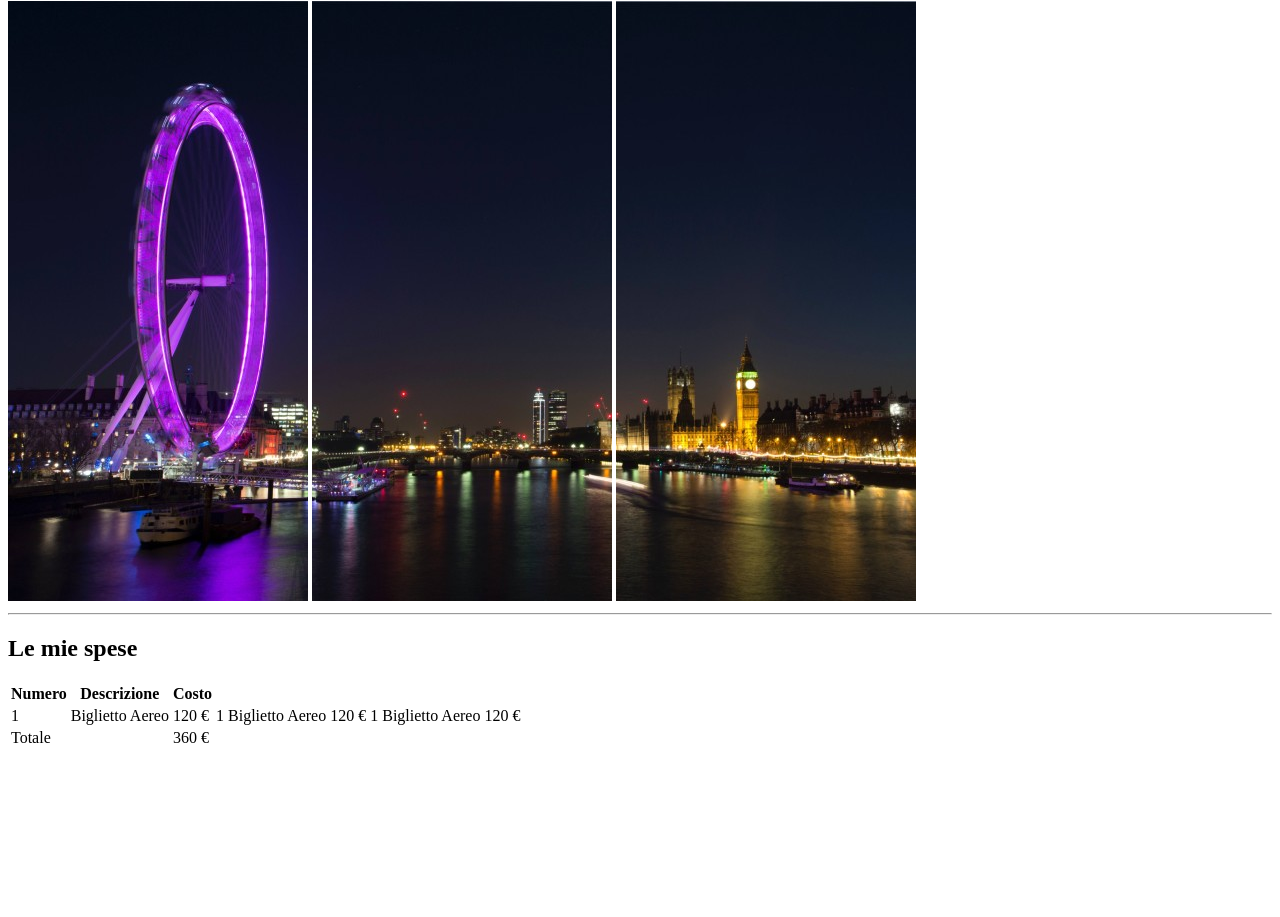
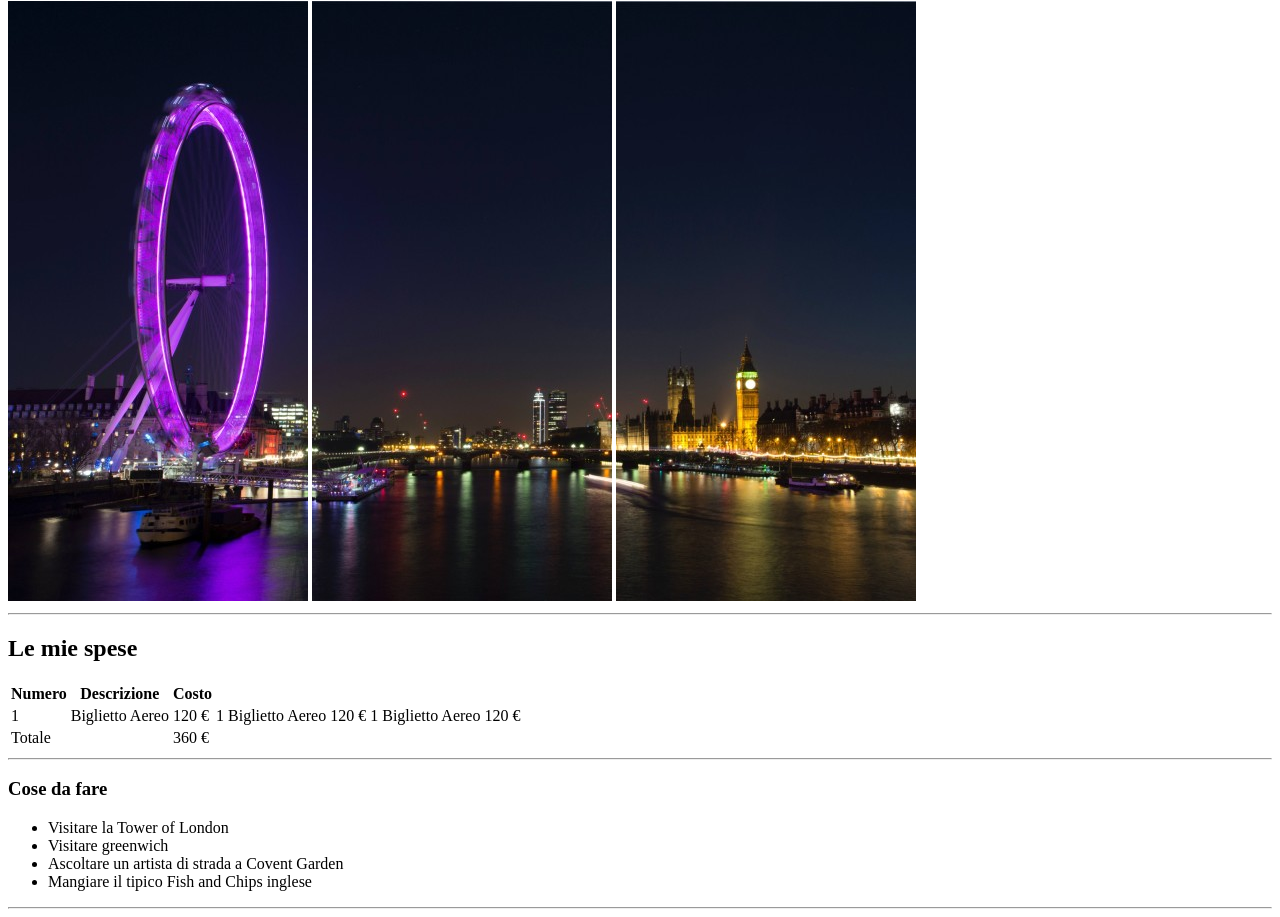
Before and after one commit to LucaMazzola02/html-london-trip, a plain HTML site: page index.html in a window 1280 px wide. Shown: the part 79-996 px from the top of the page. Before the commit the page ends 837 px from the top, so only its background shows below. Drawn offline with Linux system fonts and the light colour scheme.

Commit message:
creation second section of the main

```diff
--- a/index.html
+++ b/index.html
@@ -45,6 +45,17 @@
                 </tr>
             </tfoot>
         </table>
+        <hr>
+        <section>
+            <h3>Cose da fare</h3>
+            <ul>
+                <li>Visitare la Tower of London</li>
+                <li>Visitare greenwich</li>
+                <li>Ascoltare un artista di strada a Covent Garden</li>
+                <li>Mangiare il tipico Fish and Chips inglese</li>
+            </ul>
+        </section>
+        <hr>
     </main>
 
 </body>
```
